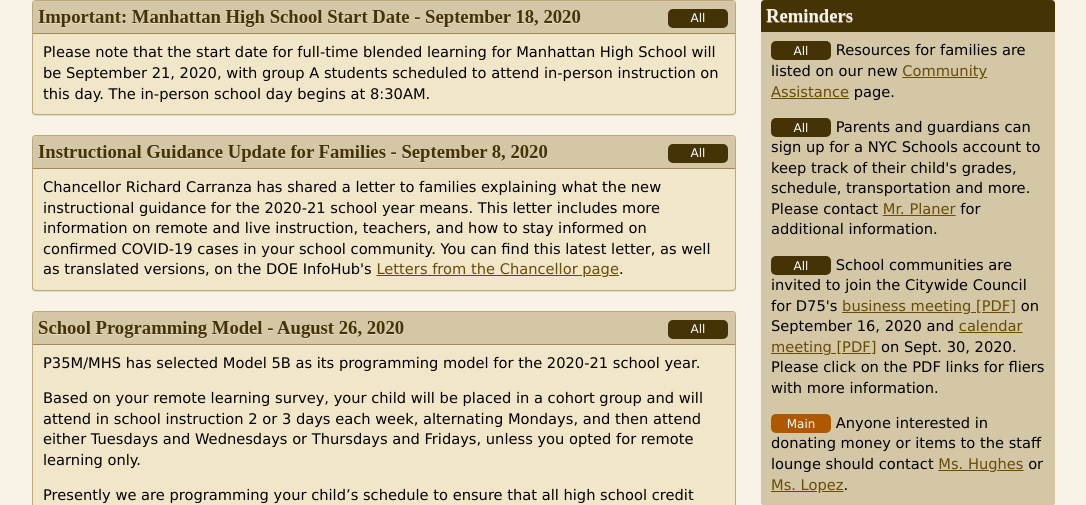
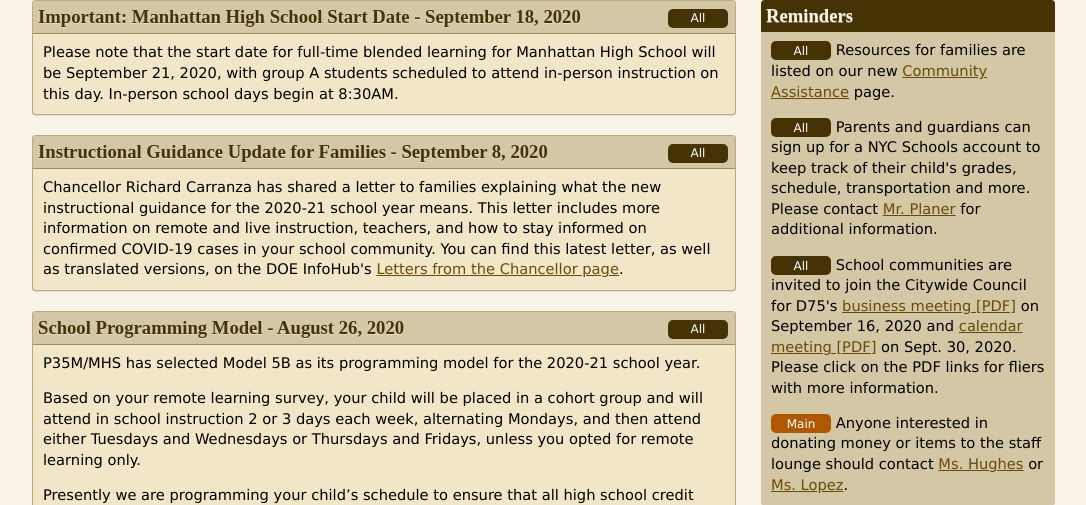
Before and after one commit to 75M035/manhattanhs, a PHP site: page / in a window 1280 px wide. Shown: the part 160-665 px from the top of the page, without its empty margins (96-1182 px from the left). Run offline with PHP 8.4, Linux system fonts and the light colour scheme; some libraries are stand-ins or nearby versions.

Commit message:
Updated post

```diff
--- a/index.php
+++ b/index.php
@@ -10,7 +10,7 @@ include("includes/header.php");
 			<article class="contentleft">
 				<h2 class="contenthead">Important: Manhattan High School Start Date - September 18, 2020<span class="labels"><span class="all-label">All</span></span></h2>
 				<div class="maincontent">
-					<p>Please note that the start date for full-time blended learning for Manhattan High School will be September 21, 2020, with group A students scheduled to attend in-person instruction on this day. The in-person school day begins at 8:30AM.</p>
+					<p>Please note that the start date for full-time blended learning for Manhattan High School will be September 21, 2020, with group A students scheduled to attend in-person instruction on this day. In-person school days begin at 8:30AM.</p>
 			</article>
 			<article class="contentleft">
 				<h2 class="contenthead">Instructional Guidance Update for Families - September 8, 2020<span class="labels"><span class="all-label">All</span></span></h2>
```
